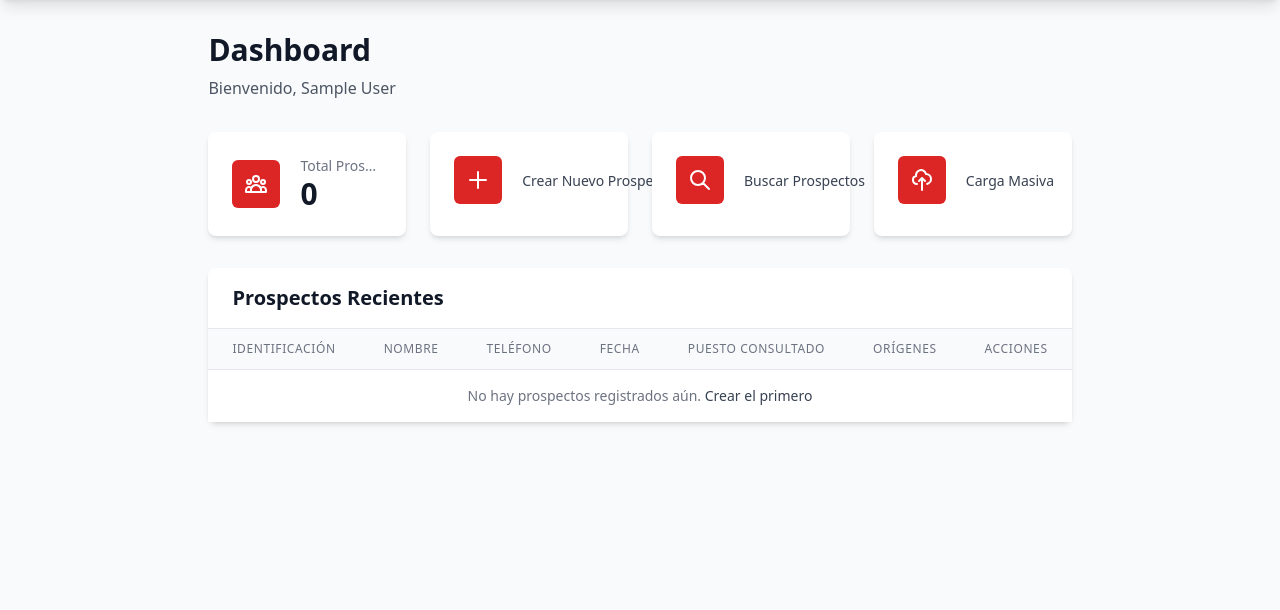
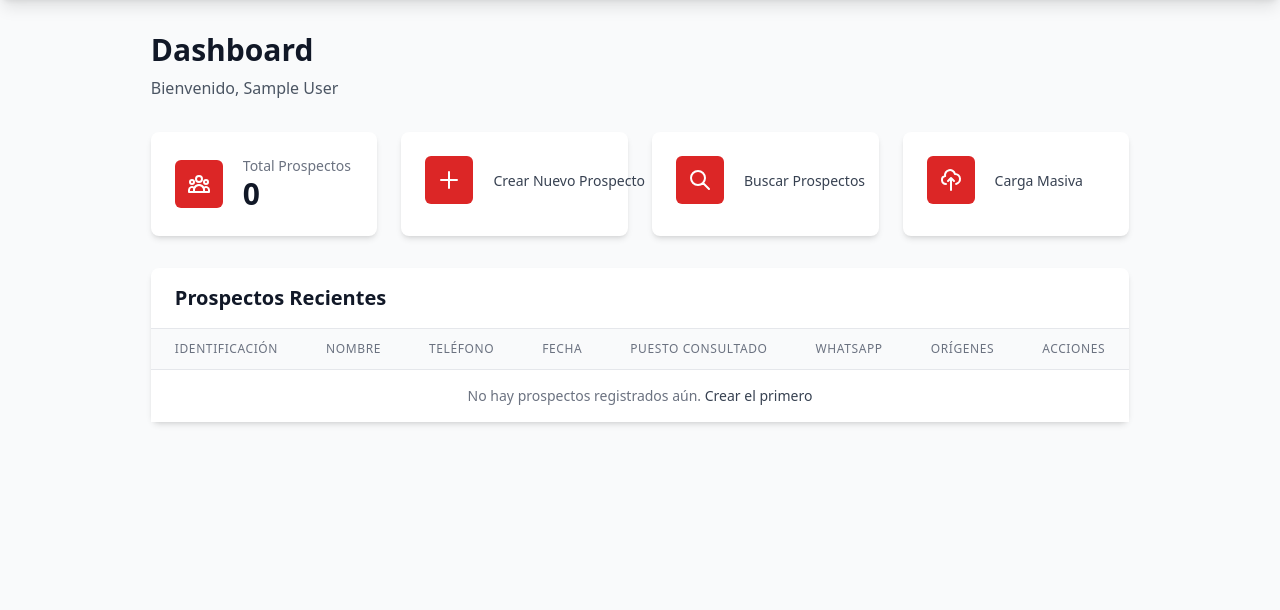
Before and after one commit to Deikore/soynadia, a Django app: page / in a window 1280 px wide. Shown: the part 64-674 px from the top of the page. Run offline with Django 5.2, Linux system fonts and the light colour scheme; the visitor is signed in with stand-in values (Sample User, id 1); data that the repository does not hold is empty; parts of the project's set-up code (start-up, migrations or seed data) failed here and were passed over; some libraries are stand-ins or nearby versions.

Commit message:
Update phone number examples and add WhatsApp support in prospect forms and templates. Adjust CSV template for consistency and enhance dashboard layout to include WhatsApp status. Ensure proper validation messages reflect new phone number format.

```diff
--- a/static/files/plantilla_prospectos.csv
+++ b/static/files/plantilla_prospectos.csv
@@ -1,5 +1,5 @@
 identification_number;first_name;last_name;phone_number;origin
-1234567890;Juan;Pérez;3134165999;campaña_2024
+1234567890;Juan;Pérez;3134000000;campaña_2024
 9876543210;María;García;3201234567;redes_sociales
 5555555555;Carlos;Rodríguez;;evento_publico
 1111111111;Ana;Martínez;3509876543;puerta_a_puerta
--- a/templates/voters/dashboard.html
+++ b/templates/voters/dashboard.html
@@ -89,6 +89,7 @@
                         <th class="px-6 py-3 text-left text-xs font-medium text-gray-500 uppercase tracking-wider">Teléfono</th>
                         <th class="px-6 py-3 text-left text-xs font-medium text-gray-500 uppercase tracking-wider">Fecha</th>
                         <th class="px-6 py-3 text-center text-xs font-medium text-gray-500 uppercase tracking-wider">Puesto Consultado</th>
+                        <th class="px-6 py-3 text-center text-xs font-medium text-gray-500 uppercase tracking-wider">WhatsApp</th>
                         <th class="px-6 py-3 text-left text-xs font-medium text-gray-500 uppercase tracking-wider">Orígenes</th>
                         <th class="px-6 py-3 text-left text-xs font-medium text-gray-500 uppercase tracking-wider">Acciones</th>
                     </tr>
@@ -116,6 +117,15 @@
                             {% if prospect.polling_station_consulted %}
                                 <svg class="w-5 h-5 text-green-600 mx-auto" fill="currentColor" viewBox="0 0 20 20" xmlns="http://www.w3.org/2000/svg">
                                     <path fill-rule="evenodd" d="M10 18a8 8 0 100-16 8 8 0 000 16zm3.707-9.293a1 1 0 00-1.414-1.414L9 10.586 7.707 9.293a1 1 0 00-1.414 1.414l2 2a1 1 0 001.414 0l4-4z" clip-rule="evenodd"/>
+                                </svg>
+                            {% else %}
+                                <span class="text-gray-400">-</span>
+                            {% endif %}
+                        </td>
+                        <td class="px-6 py-4 whitespace-nowrap text-sm text-center">
+                            {% if prospect.allow_whatsapp %}
+                                <svg class="w-5 h-5 text-green-600 mx-auto" fill="currentColor" viewBox="0 0 24 24" xmlns="http://www.w3.org/2000/svg" title="WhatsApp">
+                                    <path d="M17.472 14.382c-.297-.149-1.758-.867-2.03-.967-.273-.099-.471-.148-.67.15-.197.297-.767.966-.94 1.164-.173.199-.347.223-.644.075-.297-.15-1.255-.463-2.39-1.475-.883-.788-1.48-1.761-1.653-2.059-.173-.297-.018-.458.13-.606.134-.133.298-.347.446-.52.149-.174.198-.298.298-.497.099-.198.05-.371-.025-.52-.075-.149-.669-1.612-.916-2.207-.242-.579-.487-.5-.669-.51-.173-.008-.371-.01-.57-.01-.198 0-.52.074-.792.372-.272.297-1.04 1.016-1.04 2.479 0 1.462 1.065 2.875 1.213 3.074.149.198 2.096 3.2 5.077 4.487.709.306 1.262.489 1.694.625.712.227 1.36.195 1.871.118.571-.085 1.758-.719 2.006-1.413.248-.694.248-1.289.173-1.413-.074-.124-.272-.198-.57-.347m-5.421 7.403h-.004a9.87 9.87 0 01-5.031-1.378l-.361-.214-3.741.982.998-3.648-.235-.374a9.86 9.86 0 01-1.51-5.26c.001-5.45 4.436-9.884 9.888-9.884 2.64 0 5.122 1.03 6.988 2.898a9.825 9.825 0 012.893 6.994c-.003 5.45-4.437 9.884-9.885 9.884m8.413-18.297A11.815 11.815 0 0012.05 0C5.495 0 .16 5.335.157 11.892c0 2.096.547 4.142 1.588 5.945L.057 24l6.305-1.654a11.882 11.882 0 005.683 1.448h.005c6.554 0 11.89-5.335 11.893-11.893a11.821 11.821 0 00-3.48-8.413z"/>
                                 </svg>
                             {% else %}
                                 <span class="text-gray-400">-</span>
@@ -167,7 +177,7 @@
                     </tr>
                     {% empty %}
                     <tr>
-                        <td colspan="7" class="px-6 py-4 text-center text-sm text-gray-500">
+                        <td colspan="8" class="px-6 py-4 text-center text-sm text-gray-500">
                             No hay prospectos registrados aún.
                             <a href="{% url 'voters:prospect_create' %}" class="text-gray-700 hover:text-red-600">Crear el primero</a>
                         </td>
@@ -188,8 +198,13 @@
                     </div>
                     <div class="flex items-center space-x-2 ml-2">
                         {% if prospect.polling_station_consulted %}
-                            <svg class="w-5 h-5 text-green-600" fill="currentColor" viewBox="0 0 20 20" xmlns="http://www.w3.org/2000/svg">
+                            <svg class="w-5 h-5 text-green-600" fill="currentColor" viewBox="0 0 20 20" xmlns="http://www.w3.org/2000/svg" title="Puesto consultado">
                                 <path fill-rule="evenodd" d="M10 18a8 8 0 100-16 8 8 0 000 16zm3.707-9.293a1 1 0 00-1.414-1.414L9 10.586 7.707 9.293a1 1 0 00-1.414 1.414l2 2a1 1 0 001.414 0l4-4z" clip-rule="evenodd"/>
+                            </svg>
+                        {% endif %}
+                        {% if prospect.allow_whatsapp %}
+                            <svg class="w-5 h-5 text-green-600" fill="currentColor" viewBox="0 0 24 24" xmlns="http://www.w3.org/2000/svg" title="WhatsApp">
+                                <path d="M17.472 14.382c-.297-.149-1.758-.867-2.03-.967-.273-.099-.471-.148-.67.15-.197.297-.767.966-.94 1.164-.173.199-.347.223-.644.075-.297-.15-1.255-.463-2.39-1.475-.883-.788-1.48-1.761-1.653-2.059-.173-.297-.018-.458.13-.606.134-.133.298-.347.446-.52.149-.174.198-.298.298-.497.099-.198.05-.371-.025-.52-.075-.149-.669-1.612-.916-2.207-.242-.579-.487-.5-.669-.51-.173-.008-.371-.01-.57-.01-.198 0-.52.074-.792.372-.272.297-1.04 1.016-1.04 2.479 0 1.462 1.065 2.875 1.213 3.074.149.198 2.096 3.2 5.077 4.487.709.306 1.262.489 1.694.625.712.227 1.36.195 1.871.118.571-.085 1.758-.719 2.006-1.413.248-.694.248-1.289.173-1.413-.074-.124-.272-.198-.57-.347m-5.421 7.403h-.004a9.87 9.87 0 01-5.031-1.378l-.361-.214-3.741.982.998-3.648-.235-.374a9.86 9.86 0 01-1.51-5.26c.001-5.45 4.436-9.884 9.888-9.884 2.64 0 5.122 1.03 6.988 2.898a9.825 9.825 0 012.893 6.994c-.003 5.45-4.437 9.884-9.885 9.884m8.413-18.297A11.815 11.815 0 0012.05 0C5.495 0 .16 5.335.157 11.892c0 2.096.547 4.142 1.588 5.945L.057 24l6.305-1.654a11.882 11.882 0 005.683 1.448h.005c6.554 0 11.89-5.335 11.893-11.893a11.821 11.821 0 00-3.48-8.413z"/>
                             </svg>
                         {% endif %}
                     </div>
--- a/templates/voters/prospect_form.html
+++ b/templates/voters/prospect_form.html
@@ -81,7 +81,7 @@
                 {% if form.phone_number.errors %}
                 <p class="mt-1 text-sm text-red-600">{{ form.phone_number.errors.0 }}</p>
                 {% endif %}
-                <p class="mt-1 text-sm text-gray-500">Opcional. Formato: +57 313 416 5999 o 3134165999</p>
+                <p class="mt-1 text-sm text-gray-500">Opcional. Formato: +57 313 415 5999 o 3134155999</p>
             </div>
 
             <div class="flex space-x-3 pt-4">
--- a/voters/embed_views.py
+++ b/voters/embed_views.py
@@ -56,7 +56,7 @@ class EmbedProspectForm(forms.Form):
         required=True,
         label=_('Teléfono'),
         widget=forms.TextInput(attrs={
-            'placeholder': 'Ej: +57 313 416 5999 o 3134165999',
+            'placeholder': 'Ej: +57 313 400 0000 o 3134000000',
             'required': True,
             'autocomplete': 'tel',
         }),
--- a/voters/forms.py
+++ b/voters/forms.py
@@ -27,7 +27,7 @@ class ProspectForm(forms.ModelForm):
             }),
             'phone_number': forms.TextInput(attrs={
                 'class': 'w-full px-4 py-2 border border-gray-300 rounded-lg focus:ring-2 focus:ring-blue-500 focus:border-transparent',
-                'placeholder': 'Ej: +57 313 416 5999 o 3134165999'
+                'placeholder': 'Ej: +57 313 400 0000 o 3134000000'
             }),
         }
         labels = {
@@ -58,7 +58,7 @@ class ProspectForm(forms.ModelForm):
         # Validar que sean solo números y longitud correcta
         if not normalized.isdigit() or len(normalized) != 10:
             raise ValidationError(
-                _('Número inválido. Debe tener 10 dígitos. Ejemplos: +57 313 416 5999, 3134165999')
+                _('Número inválido. Debe tener 10 dígitos. Ejemplos: +57 313 400 0000, 3134000000')
             )
 
         # Validar que sea un número colombiano válido
@@ -79,7 +79,7 @@ class ProspectForm(forms.ModelForm):
                 _('Número inválido para Colombia. Debe ser un celular (3XX) o fijo (1-8XX).')
             )
 
-        return normalized  # Retornar solo números: 3134165999
+        return normalized  # Retornar solo números: 3134155999
 
 
 class ProspectSearchForm(forms.Form):
--- a/voters/serializers.py
+++ b/voters/serializers.py
@@ -86,7 +86,7 @@ class ProspectSerializer(serializers.ModelSerializer):
         # Validar que sean solo números y longitud correcta
         if not normalized.isdigit() or len(normalized) != 10:
             raise serializers.ValidationError(
-                'Número inválido. Debe tener 10 dígitos. Ejemplos: +57 313 416 5999, 3134165999'
+                'Número inválido. Debe tener 10 dígitos. Ejemplos: +57 313 400 0000, 3134000000'
             )
 
         # Validar que sea un número colombiano válido
@@ -107,4 +107,4 @@ class ProspectSerializer(serializers.ModelSerializer):
                 'Número inválido para Colombia. Debe ser un celular (3XX) o fijo (1-8XX).'
             )
 
-        return normalized  # Retornar solo números: 3134165999
+        return normalized  # Retornar solo números: 3134155999
--- a/voters/utils.py
+++ b/voters/utils.py
@@ -25,7 +25,7 @@ def validate_and_normalize_phone(phone):
 
     if not normalized.isdigit() or len(normalized) != 10:
         raise ValidationError(
-            _('Número inválido. Debe tener 10 dígitos. Ejemplos: +57 313 416 5999, 3134165999')
+            _('Número inválido. Debe tener 10 dígitos. Ejemplos: +57 313 400 0000, 3134000000')
         )
 
     first_digit = normalized[0]
--- a/voters/views.py
+++ b/voters/views.py
@@ -425,7 +425,7 @@ def download_csv_template(request):
     """
     # Crear contenido CSV de ejemplo
     csv_content = 'identification_number;first_name;last_name;phone_number;origin\n'
-    csv_content += '1234567890;Juan;Pérez;3134165999;campaña_2024\n'
+    csv_content += '1234567890;Juan;Pérez;3134000000;campaña_2024\n'
     csv_content += '9876543210;María;García;3201234567;redes_sociales\n'
     csv_content += '5555555555;Carlos;Rodríguez;;evento_publico\n'
 
```
Also changed, not shown: templates/voters/prospect_detail.html (+16 -0 lines).
